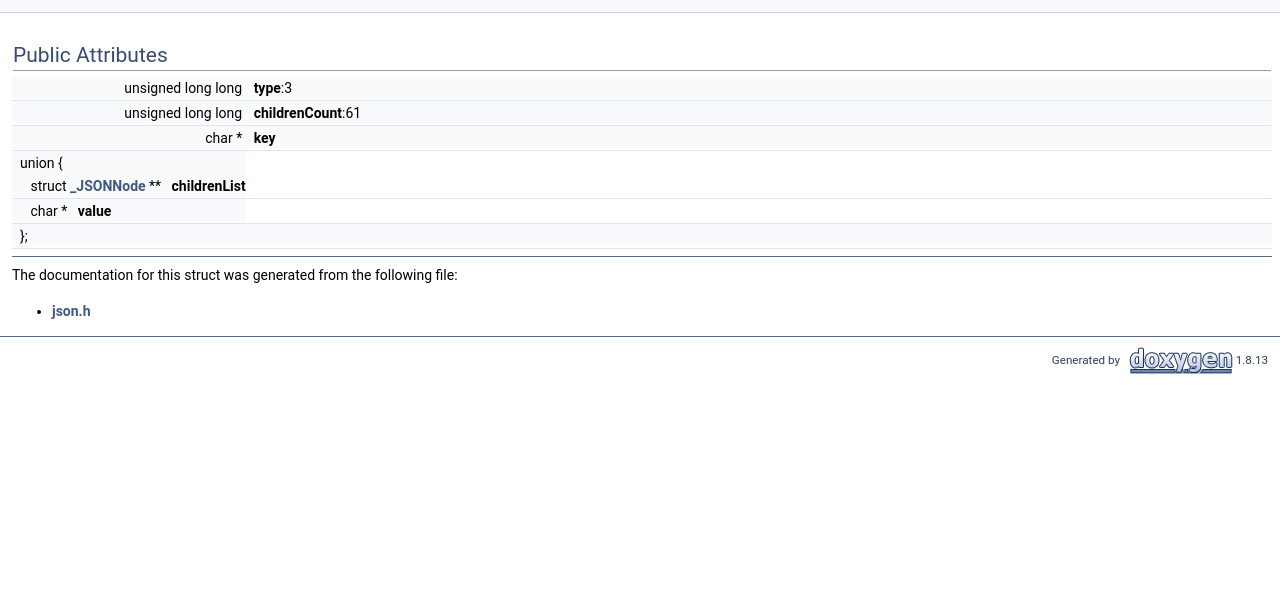
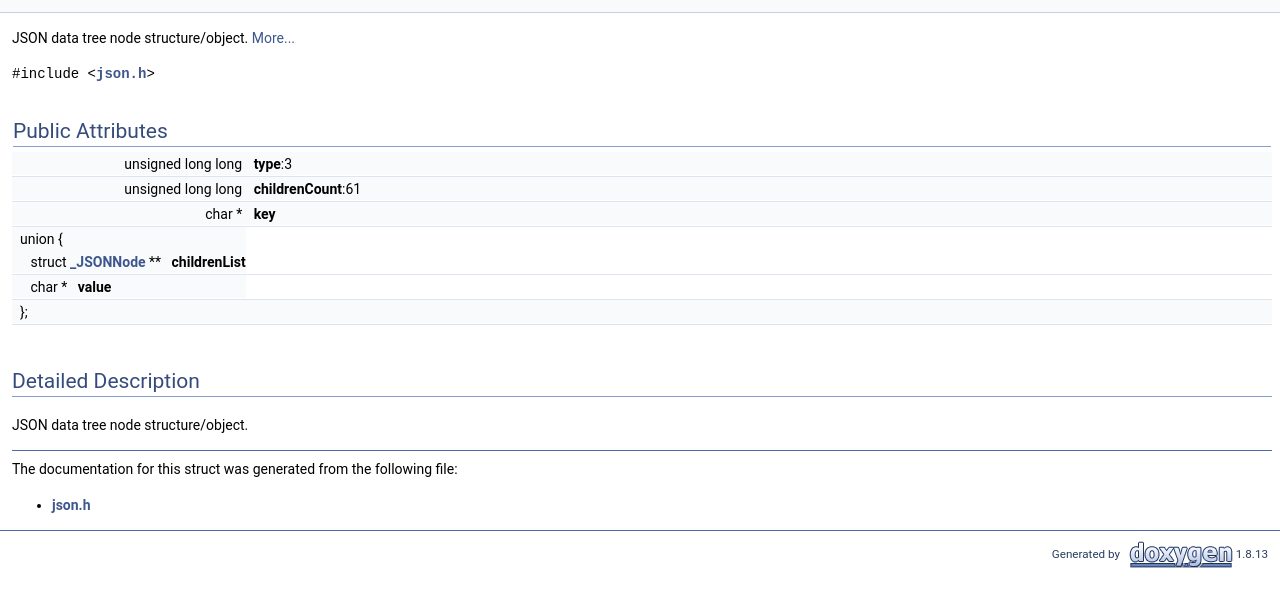
Before and after one commit to AeroTechLab/Simple-JSON, a plain HTML site: page docs/struct__JSONNode.html in a window 1280 px wide. Shown: the part 139-746 px from the top of the page. Drawn offline with Linux system fonts and the light colour scheme.

Commit message:
Update documentation

```diff
--- a/docs/struct__JSONNode.html
+++ b/docs/struct__JSONNode.html
@@ -65,6 +65,11 @@ $(function() {
 <div class="title">_JSONNode Struct Reference</div>  </div>
 </div><!--header-->
 <div class="contents">
+
+<p>JSON data tree node structure/object.
+ <a href="struct__JSONNode.html#details">More...</a></p>
+
+<p><code>#include &lt;<a class="el" href="json_8h_source.html">json.h</a>&gt;</code></p>
 <table class="memberdecls">
 <tr class="heading"><td colspan="2"><h2 class="groupheader"><a name="pub-attribs"></a>
 Public Attributes</h2></td></tr>
@@ -88,7 +93,9 @@ union {</td></tr>
 <tr class="memitem:a6f39857960ecc86c4517e04cf538db00"><td class="memItemLeft" valign="top">};&#160;</td><td class="memItemRight" valign="bottom"></td></tr>
 <tr class="separator:a6f39857960ecc86c4517e04cf538db00"><td class="memSeparator" colspan="2">&#160;</td></tr>
 </table>
-<hr/>The documentation for this struct was generated from the following file:<ul>
+<a name="details" id="details"></a><h2 class="groupheader">Detailed Description</h2>
+<div class="textblock"><p>JSON data tree node structure/object. </p>
+</div><hr/>The documentation for this struct was generated from the following file:<ul>
 <li><a class="el" href="json_8h_source.html">json.h</a></li>
 </ul>
 </div><!-- contents -->
```
Also changed, not shown: docs/annotated.html (+1 -1 lines), docs/json_8h_source.html (+1 -1 lines), 1 other file.
